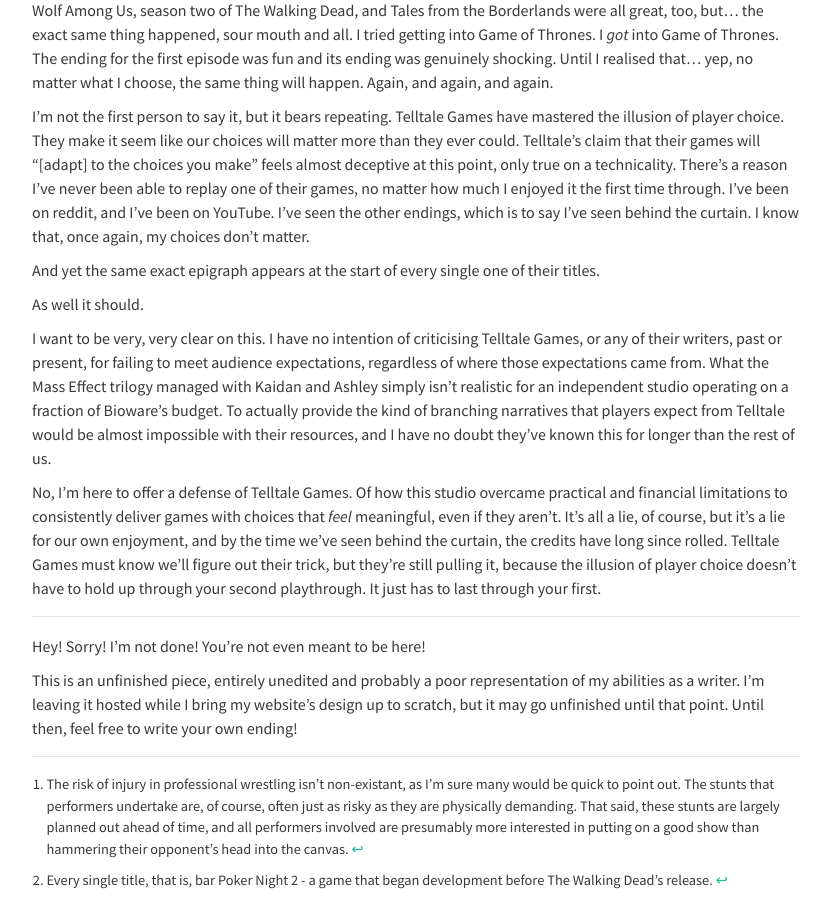
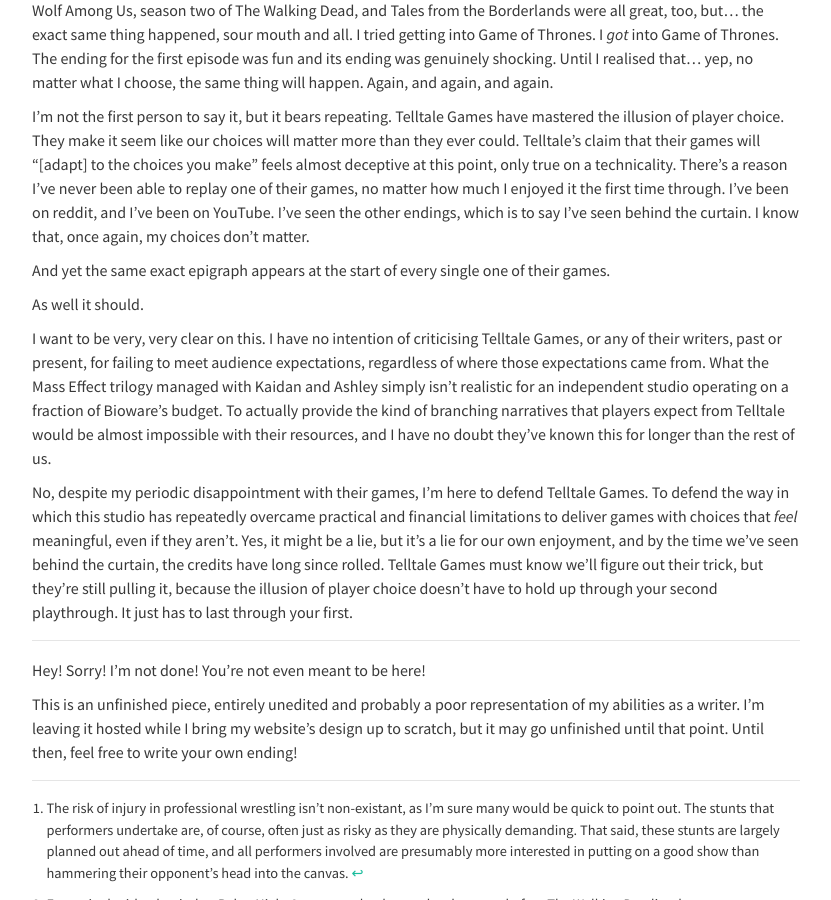
Before and after one commit to elliotherriman/website, a Jekyll site: the page built from _posts/2018-04-11-meaningful-choices-adjacent.markdown, in a window 1280 px wide and 900 px high, scrolled down 1517 px. Shown: the whole window, without its empty margins (224-1055 px from the left). Built offline with Jekyll 4.4.1, drawn with Linux system fonts in a browser that asks for light colours; nearby versions of some CDN libraries.

Commit message:
Update 2018-04-11-meaningful-choices-adjacent.markdown

```diff
--- a/_posts/2018-04-11-meaningful-choices-adjacent.markdown
+++ b/_posts/2018-04-11-meaningful-choices-adjacent.markdown
@@ -36,13 +36,13 @@
 
 I'm not the first person to say it, but it bears repeating. Telltale Games have mastered the illusion of player choice. They make it seem like our choices will matter more than they ever could. Telltale's claim that their games will "[adapt] to the choices you make" feels almost deceptive at this point, only true on a technicality. There's a reason I've never been able to replay one of their games, no matter how much I enjoyed it the first time through. I've been on reddit, and I've been on YouTube. I've seen the other endings, which is to say I've seen behind the curtain. I know that, once again, my choices don't matter.
 
-And yet the same exact epigraph appears at the start of every single one of their titles.
+And yet the same exact epigraph appears at the start of every single one of their games.
 
 As well it should.
 
 I want to be very, very clear on this. I have no intention of criticising Telltale Games, or any of their writers, past or present, for failing to meet audience expectations, regardless of where those expectations came from. What the Mass Effect trilogy managed with Kaidan and Ashley simply isn't realistic for an independent studio operating on a fraction of Bioware's budget. To actually provide the kind of branching narratives that players expect from Telltale would be almost impossible with their resources, and I have no doubt they've known this for longer than the rest of us.
 
-No, I'm here to offer a defense of Telltale Games. Of how this studio overcame practical and financial limitations to consistently deliver games with choices that _feel_ meaningful, even if they aren't. It's all a lie, of course, but it's a lie for our own enjoyment, and by the time we've seen behind the curtain, the credits have long since rolled. Telltale Games must know we'll figure out their trick, but they're still pulling it, because the illusion of player choice doesn't have to hold up through your second playthrough. It just has to last through your first.
+No, despite my periodic disappointment with their games, I'm here to defend Telltale Games. To defend the way in which this studio has repeatedly overcame practical and financial limitations to deliver games with choices that _feel_ meaningful, even if they aren't. Yes, it might be a lie, but it's a lie for our own enjoyment, and by the time we've seen behind the curtain, the credits have long since rolled. Telltale Games must know we'll figure out their trick, but they're still pulling it, because the illusion of player choice doesn't have to hold up through your second playthrough. It just has to last through your first.
 
 ---
 
```
